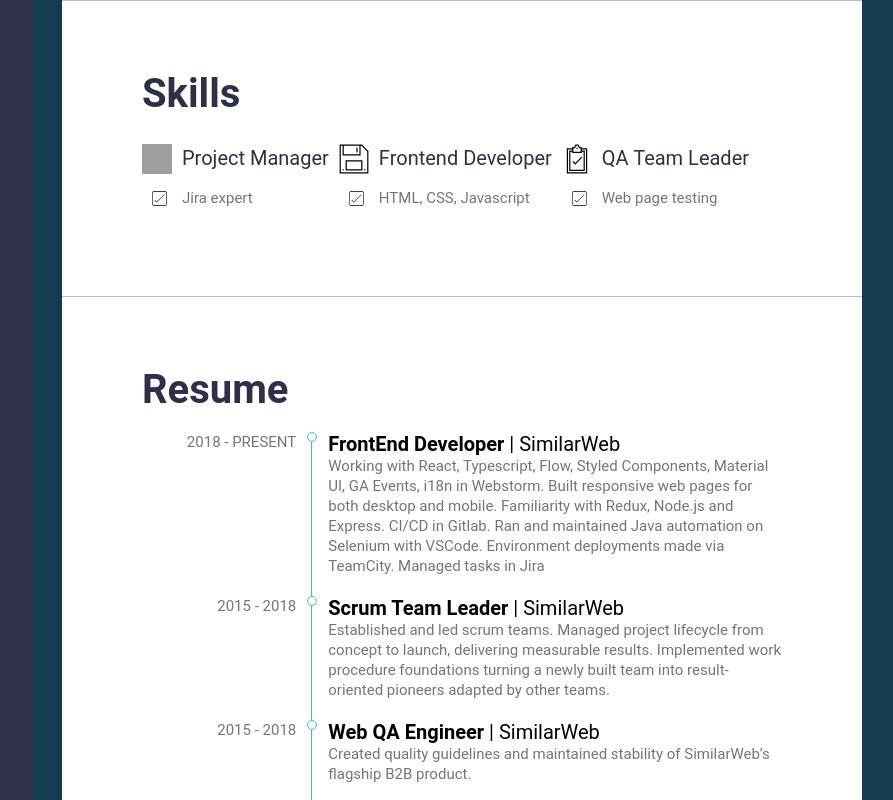
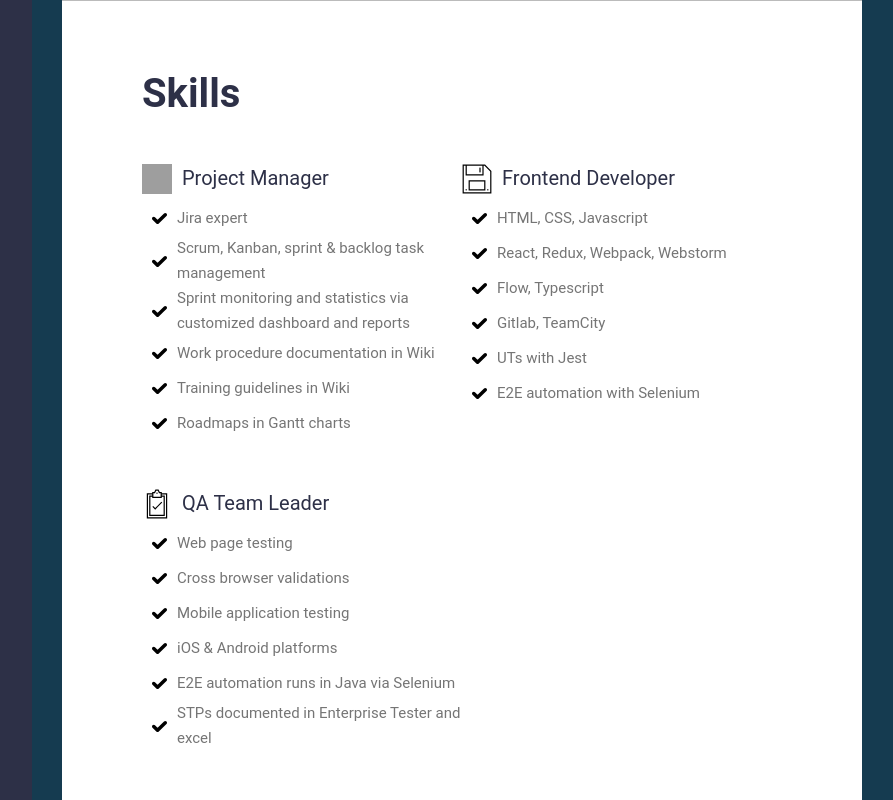
Before and after one commit to Angeleeloo/ProjectPorfolio, a React (Create React App) app in the folder client/: page / in a window 1280 px wide. Shown: the part 960-1760 px from the top of the page, without its empty margins (352-1245 px from the left). Built offline with nearby package versions, Linux system fonts and the light colour scheme; grey boxes are pictures that could not be loaded.

Commit message:
refactored skills list

```diff
--- a/client/src/Components/Card/Card.js
+++ b/client/src/Components/Card/Card.js
@@ -1,9 +1,9 @@
 import React from 'react';
 import ReactGA from 'react-ga';
-import {CardContainer, CardIcon, Title, List, ListRow, ListIcon, ListItem} from './SlyedCard';
+import {CardContainer, CardIcon, Title, List, ListRow} from './StyledCard';
 
 export const Card = (props) => {
-    const {cardIcon, title, listIcon, listItem, gaCategory, gaAction} = props;
+    const {cardIcon, title, children, gaCategory, gaAction} = props;
     const sendGAEvent = (hoveredCard) => { ReactGA.event({ category: gaCategory, action: gaAction, label: hoveredCard }) };
 
     return (
@@ -13,10 +13,7 @@ export const Card = (props) => {
                 <Title>{title}</Title>
             </ListRow>
             <List>
-                <ListRow>
-                    <ListIcon src={listIcon}/>
-                    <ListItem>{listItem}</ListItem>
-                </ListRow>
+                {children}
             </List>
         </CardContainer>
     )
--- a/client/src/Components/Card/SlyedCard.js
+++ b/client/src/Components/Card/StyledCard.js
@@ -4,6 +4,8 @@ import { palette, fontSize } from '../../Common/theme';
 export const CardContainer = styled.div`
     display: flex;
     flex-direction: column;
+    width: 50%;
+    margin: 20px 0px;
 `;
 
 export const CardIcon = styled.img`
@@ -35,5 +37,4 @@ export const ListIcon = styled.img`
 `;
 
 export const ListItem = styled.div`
-    margin: 5px;
 `;
--- a/client/src/Components/FlipCard/StyledFlipCard.js
+++ b/client/src/Components/FlipCard/StyledFlipCard.js
@@ -4,7 +4,7 @@ import { palette, mobileBreakPoint, fontSize } from '../../Common/theme';
 export const FlipCardContainer = styled.div`
   background-color: transparent;
   width: 49.5%;
-  height: 350px;
+  height: 180px;
   border: 1px solid #f1f1f1;
   perspective: 1000px;
   @media (max-width: ${mobileBreakPoint}) {
--- a/client/src/Sections/Resume/Resume.js
+++ b/client/src/Sections/Resume/Resume.js
@@ -13,7 +13,6 @@ export const Resume = () => {
 
     useLayoutEffect(() => {
         const topPos = element => element.getBoundingClientRect().top;
-        console.log('topPos is ', topPos);
         // const dot1Pos = topPos(dot1),
         //       dot2Pos = topPos(dot2),
         //       dot3Pos = topPos(dot3),
--- a/client/src/Sections/Skills/Skills.js
+++ b/client/src/Sections/Skills/Skills.js
@@ -1,6 +1,7 @@
 import React from 'react';
 import {Section} from '../../HOCs/Section/Section.js';
 import {Card} from '../../Components/Card/Card.js';
+import {ListRow, ListIcon, ListItem} from '../../Components/Card/StyledCard.js';
 import {SkillsContainer} from './StyledSkills.js';
 
 export const Skills = () => {
@@ -8,32 +9,38 @@ export const Skills = () => {
         {
             icon: './Images/pm-icon.svg',
             title: `Project Manager`,
-            desc1: `Jira expert`,
-            desc2: `Scrum, Kanban, sprint & backlog task management`,
-            desc3: `Sprint monitoring and statistics via customized dashboard and reports`,
-            desc4: `Work procedure documentation in Wiki`,
-            desc5: `Training guidelines in Wiki`,
-            desc6: `Roadmaps in Gantt charts`
+            listItems: [
+                `Jira expert`,
+                `Scrum, Kanban, sprint & backlog task management`,
+                `Sprint monitoring and statistics via customized dashboard and reports`,
+                `Work procedure documentation in Wiki`,
+                `Training guidelines in Wiki`,
+                `Roadmaps in Gantt charts`
+            ]
         },
         {
             icon: './Images/dev-icon.svg',
             title: `Frontend Developer`,
-            desc1: `HTML, CSS, Javascript`,
-            desc2: `React, Redux, Webpack, Webstorm`,
-            desc3: `Flow, Typescript`,
-            desc4: `Gitlab, TeamCity`,
-            desc5: `UTs with Jest`,
-            desc6: `E2E automation with Selenium`
+            listItems: [
+                `HTML, CSS, Javascript`,
+                `React, Redux, Webpack, Webstorm`,
+                `Flow, Typescript`,
+                `Gitlab, TeamCity`,
+                `UTs with Jest`,
+                `E2E automation with Selenium`
+            ]
         },
         {
             icon: './Images/qa-icon.svg',
             title: `QA Team Leader`,
-            desc1: `Web page testing`,
-            desc2: `Cross browser validations`,
-            desc3: `Mobile application testing`,
-            desc4: `iOS & Android platforms`,
-            desc5: `E2E automation runs in Java via Selenium`,
-            desc6: `STPs documented in Enterprise Tester and excel`,
+            listItems: [
+                `Web page testing`,
+                `Cross browser validations`,
+                `Mobile application testing`,
+                `iOS & Android platforms`,
+                `E2E automation runs in Java via Selenium`,
+                `STPs documented in Enterprise Tester and excel`,
+            ]
         }
     ];
 
@@ -41,14 +48,23 @@ export const Skills = () => {
     <Section title={'Skills'}>
         <SkillsContainer>
             { skillsList.map((item) => (
-                <Card
-                    cardIcon={item.icon}
-                    title={item.title}
-                    listIcon={'./Images/checkbox-icon.svg'}
-                    listItem={item.desc1}
-                    gaCategory={'Skills'}
-                    gaAction={'Item_hovered'}/>
-            ))}
+                    <Card
+                        key={item.title}
+                        cardIcon={item.icon}
+                        title={item.title}
+                        gaCategory={'Skills'}
+                        gaAction={'Item_hovered'} >
+                            { item.listItems.map((subitem) => {
+                                return (
+                                    <ListRow>
+                                        <ListIcon src={'./Images/checkmark-icon.svg'}/>
+                                        <ListItem>{subitem}</ListItem>
+                                    </ListRow>
+                                )
+                            })}
+                    </Card>
+                )
+            )}
         </SkillsContainer>
     </Section>
   );
```
Also changed, not shown: client/public/Images/checkmark-icon.svg (added).
